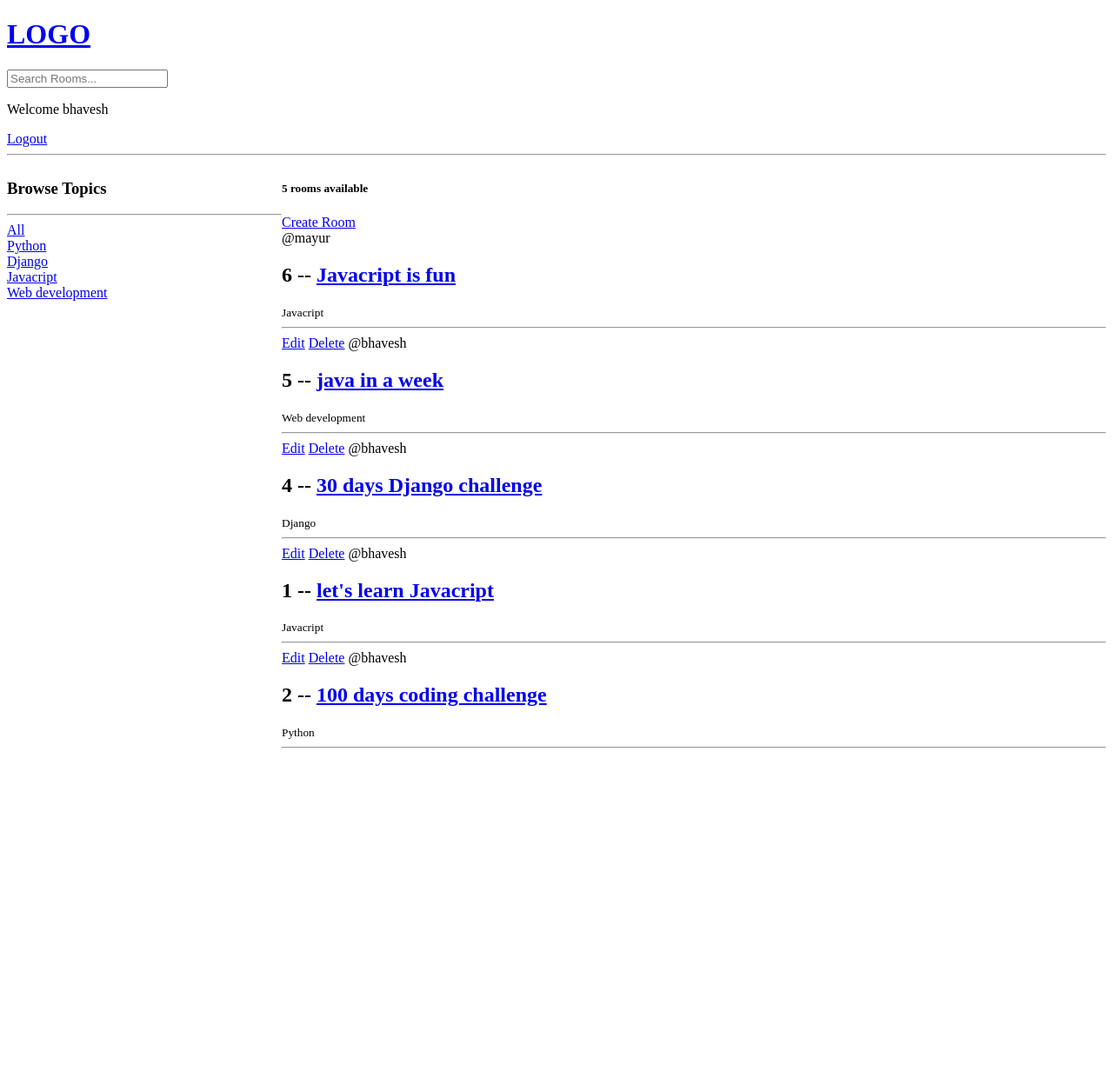
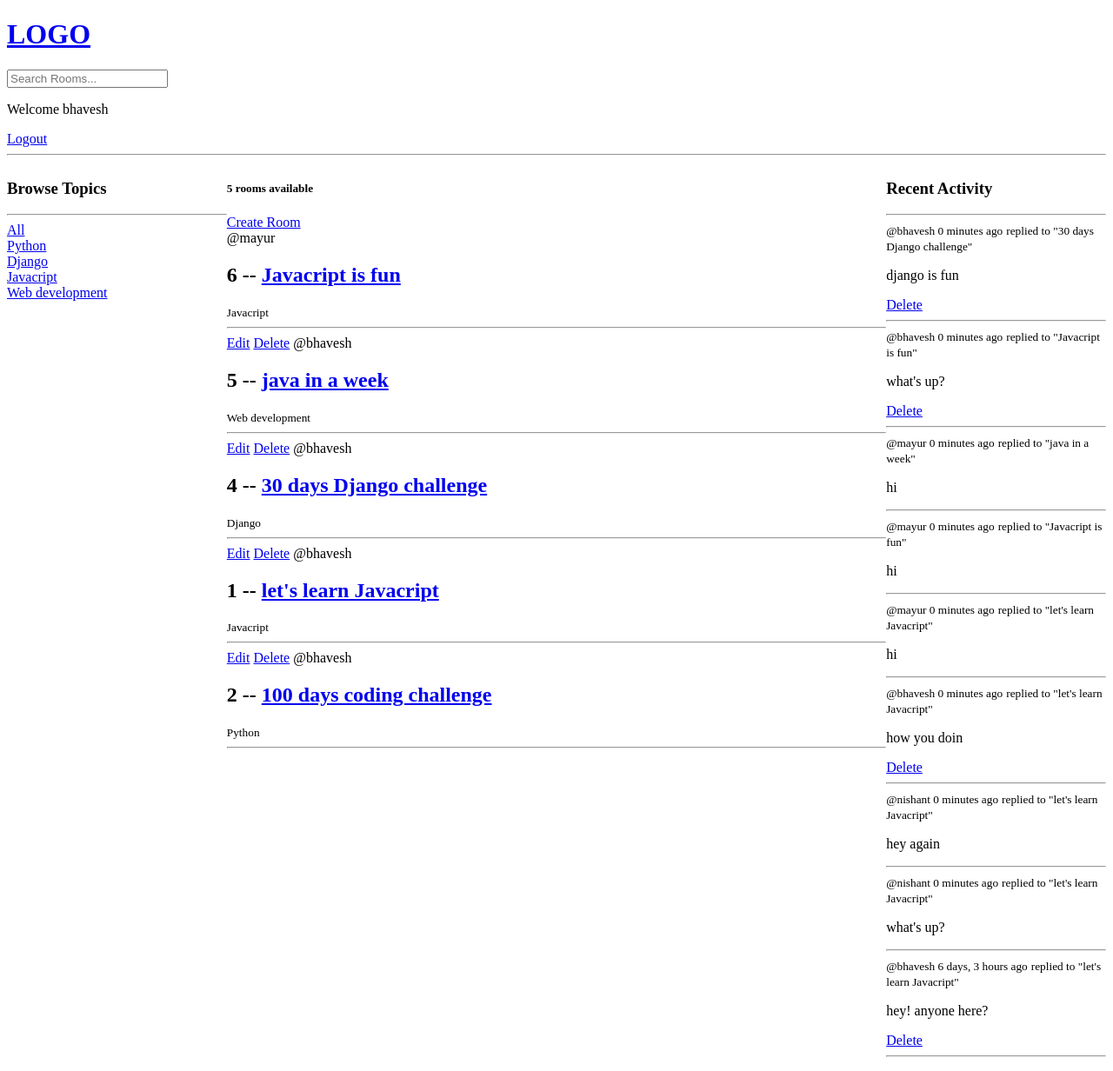
Before and after one commit to bhavexh/convoz, a Django app: page / in a window 1280 px wide. Shown: the whole page at 87% size. Before the commit the page ends 861 px from the top, so only its background shows below. Run offline with Django 4.2, Linux system fonts and the light colour scheme; a user stored in the database is signed in; data comes from the database, SQL or seed files in the repository; both versions use the stored data as it was after the commit.

Commit message:
activity feed added and made reusable components

```diff
--- a/base/models.py
+++ b/base/models.py
@@ -34,5 +34,8 @@ class Message(models.Model):
     updated = models.DateTimeField(auto_now=True)
     created = models.DateTimeField(auto_now_add=True)
 
+    class Meta:
+        ordering = ['-updated', '-created']
+
     def __str__(self):
         return self.body[0:50]
--- /dev/null
+++ b/base/templates/base/activity_component.html
@@ -0,0 +1,14 @@
+<h3>Recent Activity</h3>
+    <hr>
+    {% for message in room_messages %}
+      <div>
+        <small>@{{message.user}} {{message.created|timesince}} ago</small>
+        <small>replied to "{{message.room}}"</small>
+        <p>{{message}}</p>
+        {% if request.user == message.user %}
+        <a href="{% url 'delete-message' message.id %}">Delete</a>
+        {% endif %}
+        <hr>
+      </div>
+
+    {% endfor %}
--- /dev/null
+++ b/base/templates/base/feed_component.html
@@ -0,0 +1,14 @@
+{% for room in rooms %}
+      <div>
+        {% if request.user == room.host %}
+        <a href="{% url 'update-room' room.id %}">Edit</a>
+        <a href="{% url 'delete-room' room.id %}">Delete</a>
+        {% endif %}
+        <span>@{{room.host.username}}</span>
+        <h2>
+          {{room.id}} -- <a href="{% url 'room' room.id %}"> {{room.name}} </a>
+        </h2>
+        <small>{{room.topic.name}}</small>
+        <hr />
+      </div>
+      {% endfor %}
--- a/base/templates/base/home.html
+++ b/base/templates/base/home.html
@@ -3,24 +3,13 @@
 <style>
   .home-container {
     display: grid;
-    grid-template-columns: 1fr 3fr;
+    grid-template-columns: 1fr 3fr 1fr;
   }
 </style>
 
 <div class="home-container">
   <div>
-    <h3>Browse Topics</h3>
-    <hr />
-
-    <div>
-      <a href="{% url 'home' %}">All</a>
-    </div>
-
-    {% for topic in topics %}
-    <div>
-      <a href="{% url 'home' %}?q={{topic.name}}">{{topic.name}}</a>
-    </div>
-    {% endfor %}
+    {% include 'base/topics_component.html' %}
   </div>
 
   <div>
@@ -28,22 +17,15 @@
     <a href="{% url 'create-room' %}">Create Room</a>
 
     <div>
-      {% for room in rooms %}
-      <div>
-        {% if request.user == room.host %}
-        <a href="{% url 'update-room' room.id %}">Edit</a>
-        <a href="{% url 'delete-room' room.id %}">Delete</a>
-        {% endif %}
-        <span>@{{room.host.username}}</span>
-        <h2>
-          {{room.id}} -- <a href="{% url 'room' room.id %}"> {{room.name}} </a>
-        </h2>
-        <small>{{room.topic.name}}</small>
-        <hr />
-      </div>
-      {% endfor %}
+      {% include 'base/feed_component.html' %}
     </div>
   </div>
+
+  <div>
+    {% include 'base/activity_component.html' %}
+  </div>
+
+
 </div>
 
 {% endblock %}
--- /dev/null
+++ b/base/templates/base/topics_component.html
@@ -0,0 +1,12 @@
+<h3>Browse Topics</h3>
+    <hr />
+
+    <div>
+      <a href="{% url 'home' %}">All</a>
+    </div>
+
+    {% for topic in topics %}
+    <div>
+      <a href="{% url 'home' %}?q={{topic.name}}">{{topic.name}}</a>
+    </div>
+    {% endfor %}
--- a/base/views.py
+++ b/base/views.py
@@ -68,13 +68,14 @@ def home(request):
 
     topics = Topic.objects.all()
     room_count = rooms.count()
+    room_messages = Message.objects.filter(Q(room__topic__name__icontains=q))
 
-    context = {'rooms' : rooms, 'topics' : topics, 'room_count' : room_count}
+    context = {'rooms' : rooms, 'topics' : topics, 'room_count' : room_count, 'room_messages': room_messages}
     return render(request, 'base/home.html', context)
 
 def room(request, pk):
     room = Room.objects.get(id=pk)
-    room_message = room.message_set.all().order_by('-created')
+    room_message = room.message_set.all()
     participants = room.participants.all()
 
     if request.method == 'POST':
```
Also changed, not shown: db.sqlite3.
